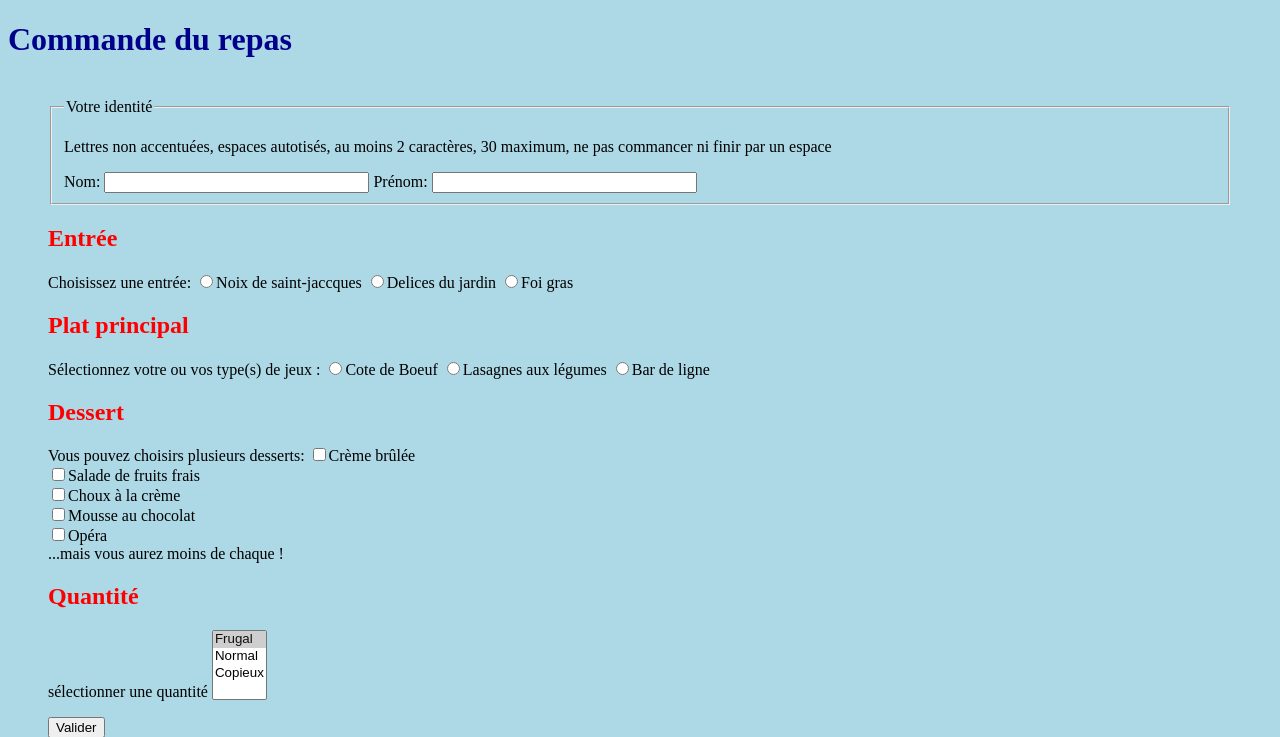
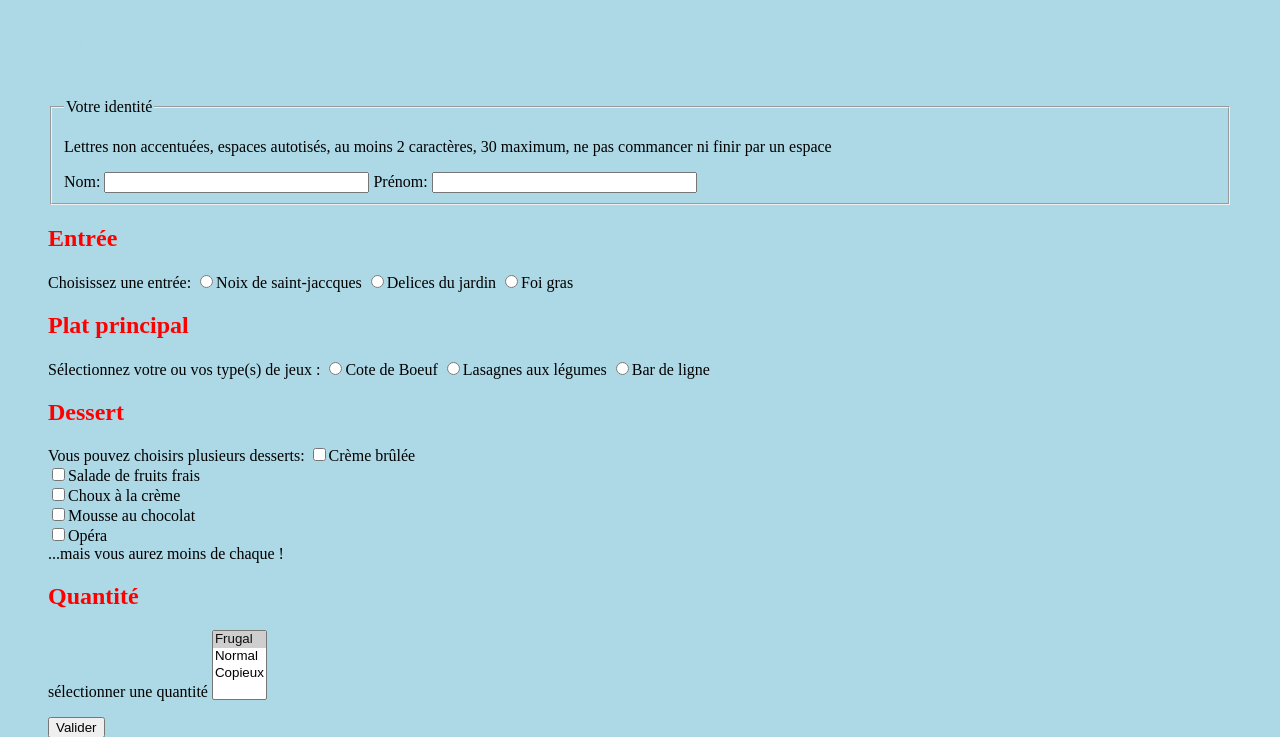
Before and after one commit to Flo-9538/Uni-verse, a PHP site: page /Commande.html in a window 1280 px wide. Shown: the top 737 px of the page. Run offline with PHP 8.4, Linux system fonts and the light colour scheme.

Commit message:
Update Commande.css

```diff
--- a/Commande.css
+++ b/Commande.css
@@ -3,7 +3,7 @@ body {
 }
 
 h1 {
-    color: darkblue;
+    color: lightblue;
 }
 
 form {
```
